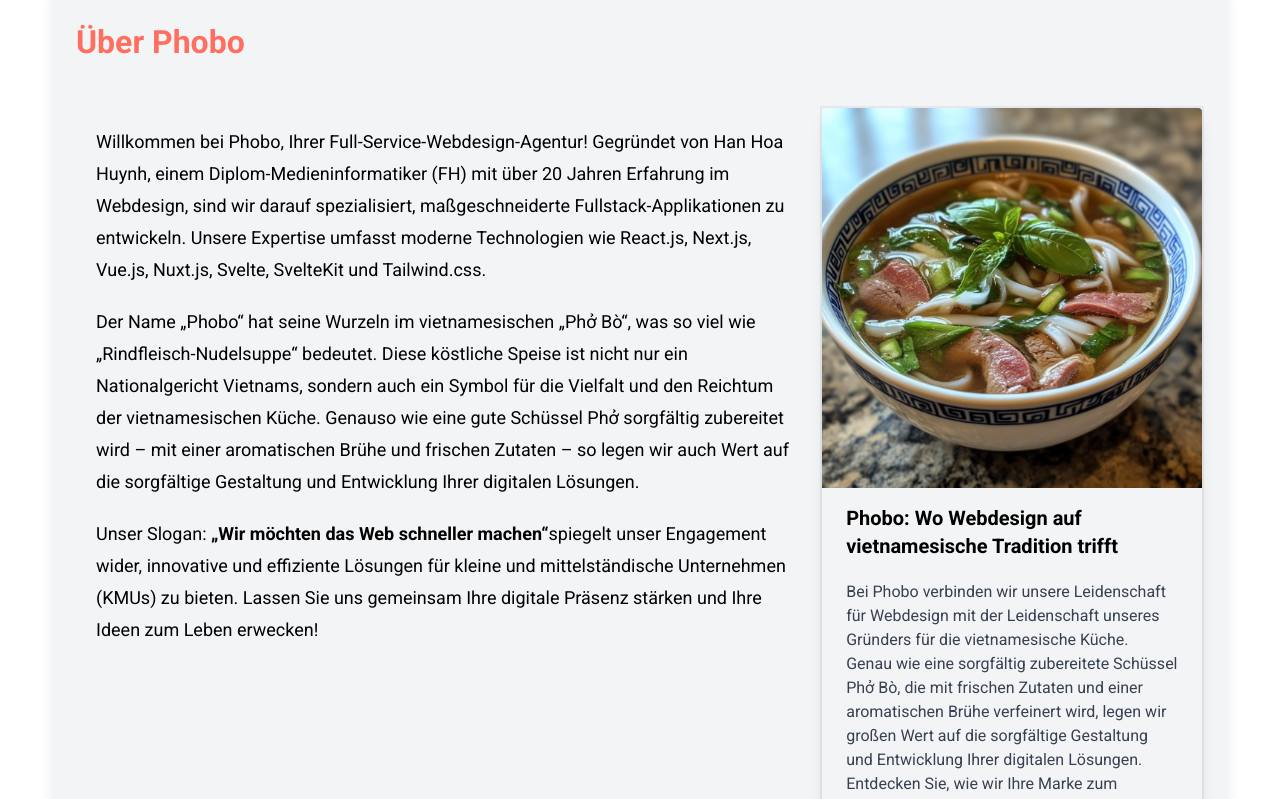
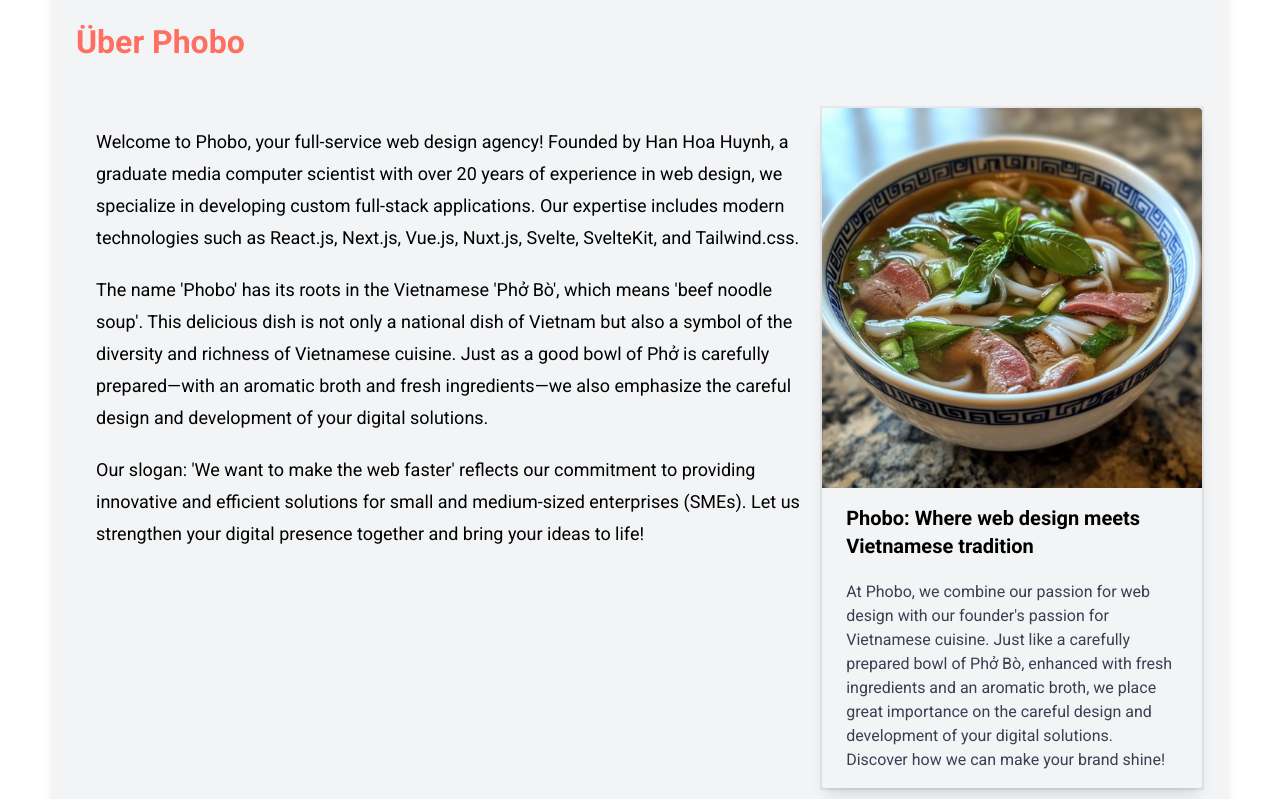
Before and after one commit to hanhoah/phobo, a Next.js app: page /en in a window 1280 px wide. Shown: the part 2000-2799 px from the top of the page. Built offline with nearby package versions, Linux system fonts and the light colour scheme.

Commit message:
standard update

```diff
--- a/messages/de.json
+++ b/messages/de.json
@@ -67,5 +67,13 @@
       "description": "Möchten Sie, dass Ihre Website von mehr Kunden gefunden wird? Unsere SEO-Optimierungsdienste helfen Ihnen dabei, in den Suchmaschinen besser platziert zu werden. Wir analysieren Ihre Website, identifizieren Optimierungspotenziale und implementieren bewährte Strategien, um Ihre Sichtbarkeit zu erhöhen und mehr Traffic zu generieren.",
       "cta": "Jetzt mehr über unsere SEO-Dienstleistungen erfahren"
     }
+  },
+  "about": {
+    "description": "Willkommen bei Phobo, Ihrer Full-Service-Webdesign-Agentur! Gegründet von Han Hoa Huynh, einem Diplom-Medieninformatiker (FH) mit über 20 Jahren Erfahrung im Webdesign, sind wir darauf spezialisiert, maßgeschneiderte Fullstack-Applikationen zu entwickeln. Unsere Expertise umfasst moderne Technologien wie React.js, Next.js, Vue.js, Nuxt.js, Svelte, SvelteKit und Tailwind.css.",
+    "phobo": "Der Name „Phobo“ hat seine Wurzeln im vietnamesischen „Phở Bò“, was so viel wie „Rindfleisch-Nudelsuppe“ bedeutet. Diese köstliche Speise ist nicht nur ein Nationalgericht Vietnams, sondern auch ein Symbol für die Vielfalt und den Reichtum der vietnamesischen Küche. Genauso wie eine gute Schüssel Phở sorgfältig zubereitet wird – mit einer aromatischen Brühe und frischen Zutaten – so legen wir auch Wert auf die sorgfältige Gestaltung und Entwicklung Ihrer digitalen Lösungen.",
+    "slogan": "Unser Slogan: „Wir möchten das Web schneller machen“ spiegelt unser Engagement wider, innovative und effiziente Lösungen für kleine und mittelständische Unternehmen (KMUs) zu bieten. Lassen Sie uns gemeinsam Ihre digitale Präsenz stärken und Ihre Ideen zum Leben erwecken!",
+    "phobowebdesigntitle": "Phobo: Wo Webdesign auf vietnamesische Tradition trifft",
+    "phobowebdesigndesc": "Bei Phobo verbinden wir unsere Leidenschaft für Webdesign mit der Leidenschaft unseres Gründers für die vietnamesische Küche. Genau wie eine sorgfältig zubereitete Schüssel Phở Bò, die mit frischen Zutaten und einer aromatischen Brühe verfeinert wird, legen wir großen Wert auf die sorgfältige Gestaltung und Entwicklung Ihrer digitalen Lösungen. Entdecken Sie, wie wir Ihre Marke zum Strahlen bringen!",
+    "zielgruppe": "Zielgruppe: KMUs diverser Branchen wie Handwerker, Elektriker, Händler, Nagelstudios, Rechtsanwälte, Steuerberater, Immobilien"
   }
 }
--- a/messages/en.json
+++ b/messages/en.json
@@ -67,5 +67,13 @@
       "description": "Want your website to be found by more customers? Our SEO optimization services help you rank better in search engines. We analyze your website, identify optimization potentials, and implement proven strategies to increase your visibility and generate more traffic.",
       "cta": "Discover more about our SEO services"
     }
+  },
+  "about": {
+    "description": "Welcome to Phobo, your full-service web design agency! Founded by Han Hoa Huynh, a graduate media computer scientist with over 20 years of experience in web design, we specialize in developing custom full-stack applications. Our expertise includes modern technologies such as React.js, Next.js, Vue.js, Nuxt.js, Svelte, SvelteKit, and Tailwind.css.",
+    "phobo": "The name 'Phobo' has its roots in the Vietnamese 'Phở Bò', which means 'beef noodle soup'. This delicious dish is not only a national dish of Vietnam but also a symbol of the diversity and richness of Vietnamese cuisine. Just as a good bowl of Phở is carefully prepared—with an aromatic broth and fresh ingredients—we also emphasize the careful design and development of your digital solutions.",
+    "slogan": "Our slogan: 'We want to make the web faster' reflects our commitment to providing innovative and efficient solutions for small and medium-sized enterprises (SMEs). Let us strengthen your digital presence together and bring your ideas to life!",
+    "phobowebdesigntitle": "Phobo: Where web design meets Vietnamese tradition",
+    "phobowebdesigndesc": "At Phobo, we combine our passion for web design with our founder's passion for Vietnamese cuisine. Just like a carefully prepared bowl of Phở Bò, enhanced with fresh ingredients and an aromatic broth, we place great importance on the careful design and development of your digital solutions. Discover how we can make your brand shine!",
+    "zielgruppe": "Target audience: SMEs from various sectors such as craftsmen, electricians, retailers, nail salons, lawyers, tax advisors, real estate."
   }
 }
--- a/src/app/[locale]/components/start/About.tsx
+++ b/src/app/[locale]/components/start/About.tsx
@@ -1,7 +1,9 @@
 import { ClipboardDocumentListIcon } from "@heroicons/react/24/solid";
 import Image from "next/image";
+import { useTranslations } from "next-intl";
 
 export default function AboutSection() {
+  const t = useTranslations("about");
   return (
     <div className=" md:py-12">
       <div className="max-w-7xl mx-auto md:px-4 px-1 lg:px-8">
@@ -11,35 +13,9 @@ export default function AboutSection() {
               <h1>Über Phobo</h1>
               <div className="flex flex-col md:flex-row">
                 <div className="w-full lg:w-2/3 md:p-5">
-                  <p>
-                    Willkommen bei Phobo, Ihrer Full-Service-Webdesign-Agentur!
-                    Gegründet von Han Hoa Huynh, einem Diplom-Medieninformatiker
-                    (FH) mit über 20 Jahren Erfahrung im Webdesign, sind wir
-                    darauf spezialisiert, maßgeschneiderte
-                    Fullstack-Applikationen zu entwickeln. Unsere Expertise
-                    umfasst moderne Technologien wie React.js, Next.js, Vue.js,
-                    Nuxt.js, Svelte, SvelteKit und Tailwind.css.
-                  </p>
-
-                  <p>
-                    Der Name „Phobo“ hat seine Wurzeln im vietnamesischen „Phở
-                    Bò“, was so viel wie „Rindfleisch-Nudelsuppe“ bedeutet.
-                    Diese köstliche Speise ist nicht nur ein Nationalgericht
-                    Vietnams, sondern auch ein Symbol für die Vielfalt und den
-                    Reichtum der vietnamesischen Küche. Genauso wie eine gute
-                    Schüssel Phở sorgfältig zubereitet wird – mit einer
-                    aromatischen Brühe und frischen Zutaten – so legen wir auch
-                    Wert auf die sorgfältige Gestaltung und Entwicklung Ihrer
-                    digitalen Lösungen.
-                  </p>
-                  <p>
-                    Unser Slogan:{" "}
-                    <strong>„Wir möchten das Web schneller machen“</strong>
-                    spiegelt unser Engagement wider, innovative und effiziente
-                    Lösungen für kleine und mittelständische Unternehmen (KMUs)
-                    zu bieten. Lassen Sie uns gemeinsam Ihre digitale Präsenz
-                    stärken und Ihre Ideen zum Leben erwecken!
-                  </p>
+                  <p>{t("description")}</p>
+                  <p>{t("phobo")}</p>
+                  <p>{t("slogan")}</p>
                 </div>
                 <div className="border-2 mx-auto my-5">
                   {" "}
@@ -52,17 +28,10 @@ export default function AboutSection() {
                     />
                     <div className="px-6 py-4">
                       <div className="font-bold text-xl mb-2">
-                        Phobo: Wo Webdesign auf vietnamesische Tradition trifft
+                        {t("phobowebdesigntitle")}
                       </div>
                       <p className="text-gray-700 text-base">
-                        Bei Phobo verbinden wir unsere Leidenschaft für
-                        Webdesign mit der Leidenschaft unseres Gründers für die
-                        vietnamesische Küche. Genau wie eine sorgfältig
-                        zubereitete Schüssel Phở Bò, die mit frischen Zutaten
-                        und einer aromatischen Brühe verfeinert wird, legen wir
-                        großen Wert auf die sorgfältige Gestaltung und
-                        Entwicklung Ihrer digitalen Lösungen. Entdecken Sie, wie
-                        wir Ihre Marke zum Strahlen bringen!
+                        {t("phobowebdesigndesc")}
                       </p>
                     </div>
                   </div>
@@ -72,11 +41,8 @@ export default function AboutSection() {
           </div>
 
           <div className="flex items-center justify-between bg-white p-4">
-            <ClipboardDocumentListIcon className="h-6 w-6 text-primary" />
-            <span className="text-sm text-gray-500">
-              Zielgruppe: KMUs diverser Branchen wie Handwerker, Elektriker,
-              Händler, Nagelstudios, Rechtsanwälte, Steuerberater, Immobilien
-            </span>
+            <ClipboardDocumentListIcon className="h-12 w-12 text-primary" />
+            <span className="text-sm text-gray-500">{t("zielgruppe")}</span>
           </div>
         </div>
       </div>
```
